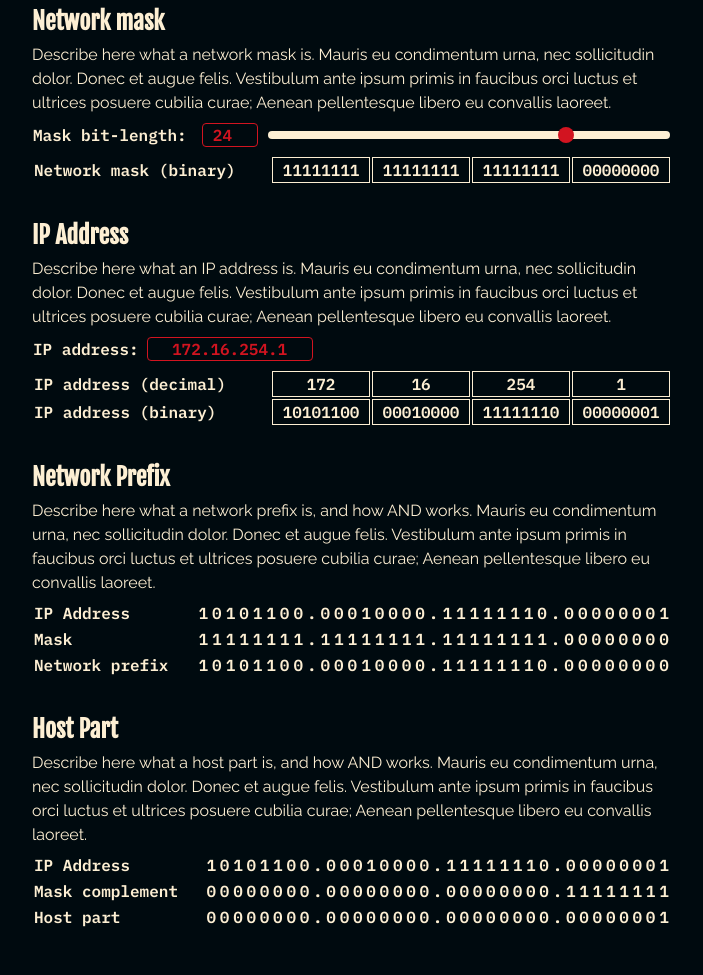
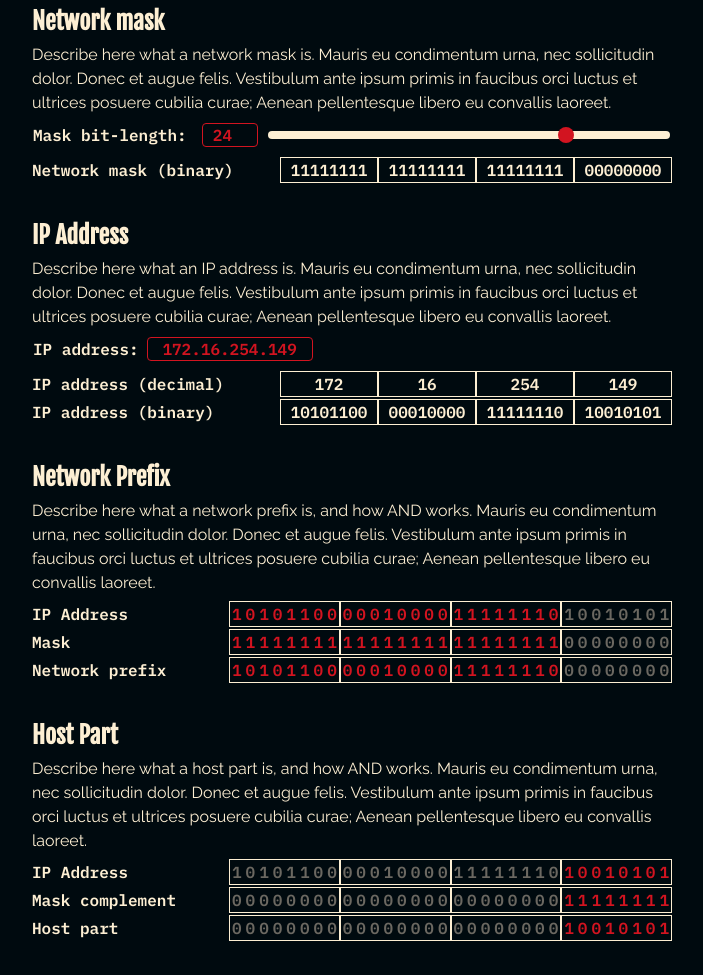
Before and after one commit to Jakub-L/slash-24, a plain HTML site: page index.html in a window 1280 px wide. Shown: the part 370-1345 px from the top of the page, without its empty margins (288-991 px from the left). Drawn offline with Linux system fonts and the light colour scheme.

Commit message:
Improve styling of tables

```diff
--- a/css/global.css
+++ b/css/global.css
@@ -14,6 +14,7 @@
   --tan-light: hsl(40, 91%, 91%);
   --tan-medium: hsl(40, 91%, 65%);
   --tan-dark: hsl(40, 91%, 20%);
+  --grey: hsl(40, 5%, 40%);
 }
 
 /* TAG STYLES */
@@ -40,7 +41,7 @@ h1 {
 }
 
 h2 {
-  margin: 0
+  margin: 0;
 }
 
 p {
@@ -64,6 +65,10 @@ section {
   color: var(--red-medium);
 }
 
+.text-grey {
+  color: var(--grey);
+}
+
 .hidden {
   display: none;
 }
--- a/css/table.css
+++ b/css/table.css
@@ -1,5 +1,6 @@
 table {
   width: 100%;
+  border-spacing: 0 2px;
 }
 
 table,
@@ -15,5 +16,16 @@ td {
 }
 
 .bit-table tr td:not(:first-child) {
+  border-top: 1px solid var(--tan-light);
+  border-bottom: 1px solid var(--tan-light);
+  width: 0.85rem;
   text-align: center;
 }
+
+.bit-table tr td:nth-child(8n + 1) {
+  border-right: 1px solid var(--tan-light);
+}
+
+.bit-table tr td:nth-child(8n + 2):not(:nth-child(2)) {
+  border-left: 1px solid var(--tan-light);
+}
--- a/js/main.js
+++ b/js/main.js
@@ -1,6 +1,6 @@
 // GLOBALS
 const INITIAL_BITMASK_LENGTH = 24;
-const INITIAL_IP_ADDRESS = '172.16.254.1';
+const INITIAL_IP_ADDRESS = '172.16.254.149';
 
 // ELEMENTS
 const maskLengthInput = document.getElementById('mask-length-input');
@@ -16,11 +16,12 @@ const hostPartTable = document.getElementById('host-part-table');
 maskLengthInput.value = INITIAL_BITMASK_LENGTH;
 maskLengthSlider.value = INITIAL_BITMASK_LENGTH;
 ipAddressInput.value = INITIAL_IP_ADDRESS;
+let maskBitLength = INITIAL_BITMASK_LENGTH;
 let ipOctets;
 let ipBinOctets;
 let maskBinOctets;
 let maskComplementBinOctets;
-setMaskOctets(INITIAL_BITMASK_LENGTH);
+setMask(INITIAL_BITMASK_LENGTH);
 setIpOctets(parseIp(INITIAL_IP_ADDRESS));
 generateMaskTable();
 generateIpTable();
@@ -37,7 +38,7 @@ function bitmaskLengthChange({ target }) {
   const clampedValue = Math.max(0, Math.min(32, target.value));
   maskLengthInput.value = clampedValue;
   maskLengthSlider.value = clampedValue;
-  setMaskOctets(clampedValue);
+  setMask(clampedValue);
   generateMaskTable();
   generateNetworkPrefixTable();
   generateHostPartTable();
@@ -79,34 +80,43 @@ function generateMaskTable() {
 
 function generateNetworkPrefixTable() {
   networkPrefixTable.innerHTML = '';
-  const ipArray = intersperse(ipBinOctets, '.').join('').split('');
-  const maskArray = intersperse(maskBinOctets, '.').join('').split('');
+  const ipArray = ipBinOctets.join('').split('');
+  const maskArray = maskBinOctets.join('').split('');
   const prefixBinaryArray = ipArray.map((bit, i) => bit === '.' ? '.' : Number(bit) & Number(maskArray[i]));
   generateRow(networkPrefixTable, 'IP Address', ipArray);
   generateRow(networkPrefixTable, 'Mask', maskArray);
   generateRow(networkPrefixTable, 'Network prefix', prefixBinaryArray);
+
+  for (let i = 0; i < networkPrefixTable.rows.length; i++) {
+    const row = networkPrefixTable.rows[i];
+    for (let j = 1; j < row.cells.length; j++) {
+      if (j <= maskBitLength) row.cells[j].classList.add('text-red');
+      else row.cells[j].classList.add('text-grey');
+    }
+  }
 }
 
 function generateHostPartTable() {
   hostPartTable.innerHTML = '';
-  const ipArray = intersperse(ipBinOctets, '.').join('').split('');
-  const maskComplement = intersperse(maskComplementBinOctets, '.').join('').split('');
+  const ipArray = ipBinOctets.join('').split('');
+  const maskComplement = maskComplementBinOctets.join('').split('');
   const hostPartBinArray = ipArray.map((bit, i) => bit === '.' ? '.' : Number(bit) & Number(maskComplement[i]));
   generateRow(hostPartTable, 'IP Address', ipArray);
   generateRow(hostPartTable, 'Mask complement', maskComplement);
   generateRow(hostPartTable, 'Host part', hostPartBinArray);
+
+  for (let i = 0; i < hostPartTable.rows.length; i++) {
+    const row = hostPartTable.rows[i];
+    for (let j = 1; j < row.cells.length; j++) {
+      if (j > maskBitLength) row.cells[j].classList.add('text-red');
+      else row.cells[j].classList.add('text-grey');
+    }
+  }
 }
 
 // GENERAL UTILS
 function parseIp(str) {
   return str.split('.').map(Number);
-}
-
-function intersperse(arr, delimiter) {
-  return arr
-    .map(val => [delimiter, val])
-    .flat()
-    .slice(1);
 }
 
 // SETTERS
@@ -115,7 +125,8 @@ function setIpOctets(octets) {
   ipBinOctets = octets.map(o => o.toString(2).padStart(8, 0));
 }
 
-function setMaskOctets(maskLength) {
+function setMask(maskLength) {
+  maskBitLength = maskLength;
   maskBinOctets = '1'.repeat(maskLength).padEnd(32, 0).match(/.{8}/g);
   maskComplementBinOctets = '0'.repeat(maskLength).padEnd(32, 1).match(/.{8}/g);
 }
```
